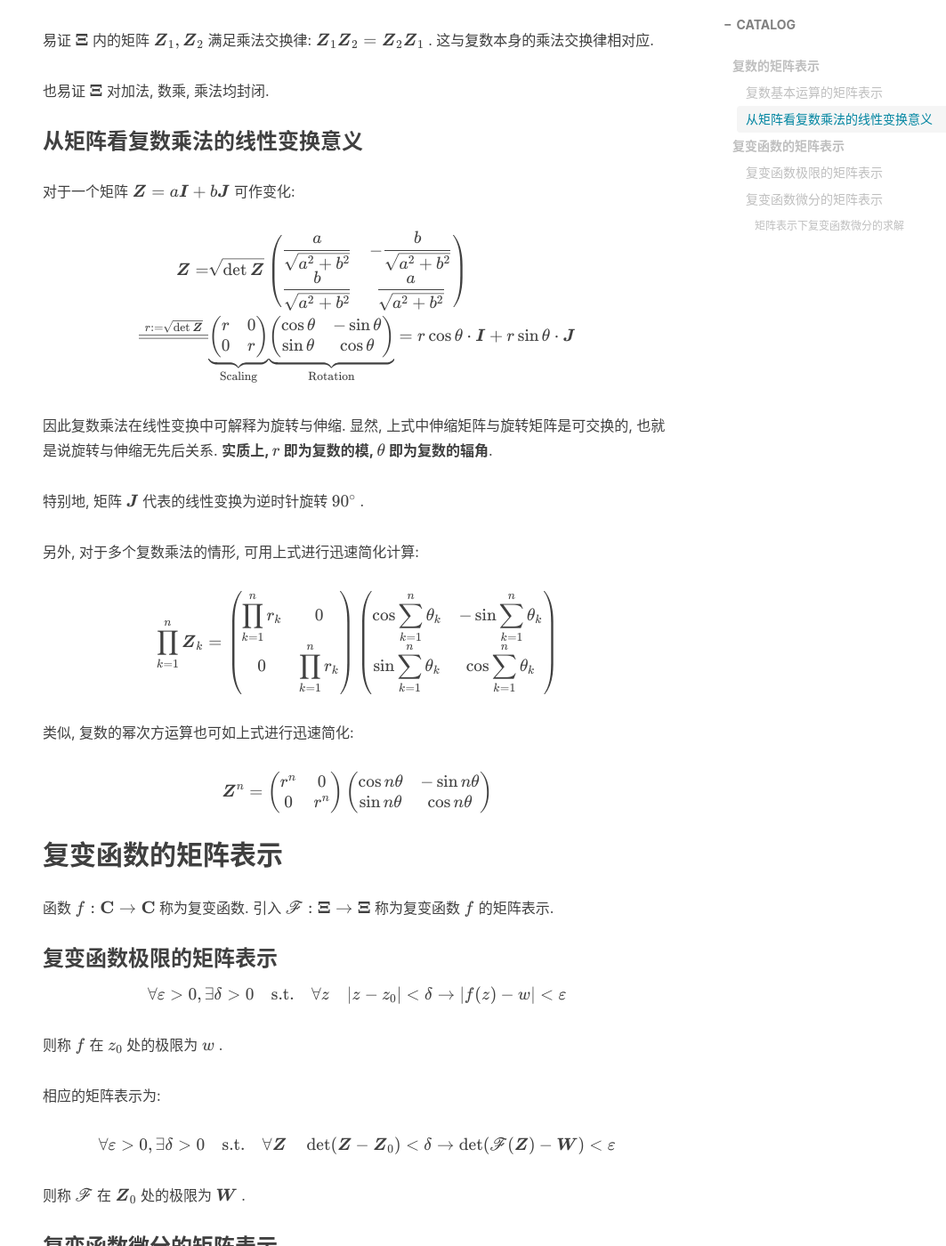
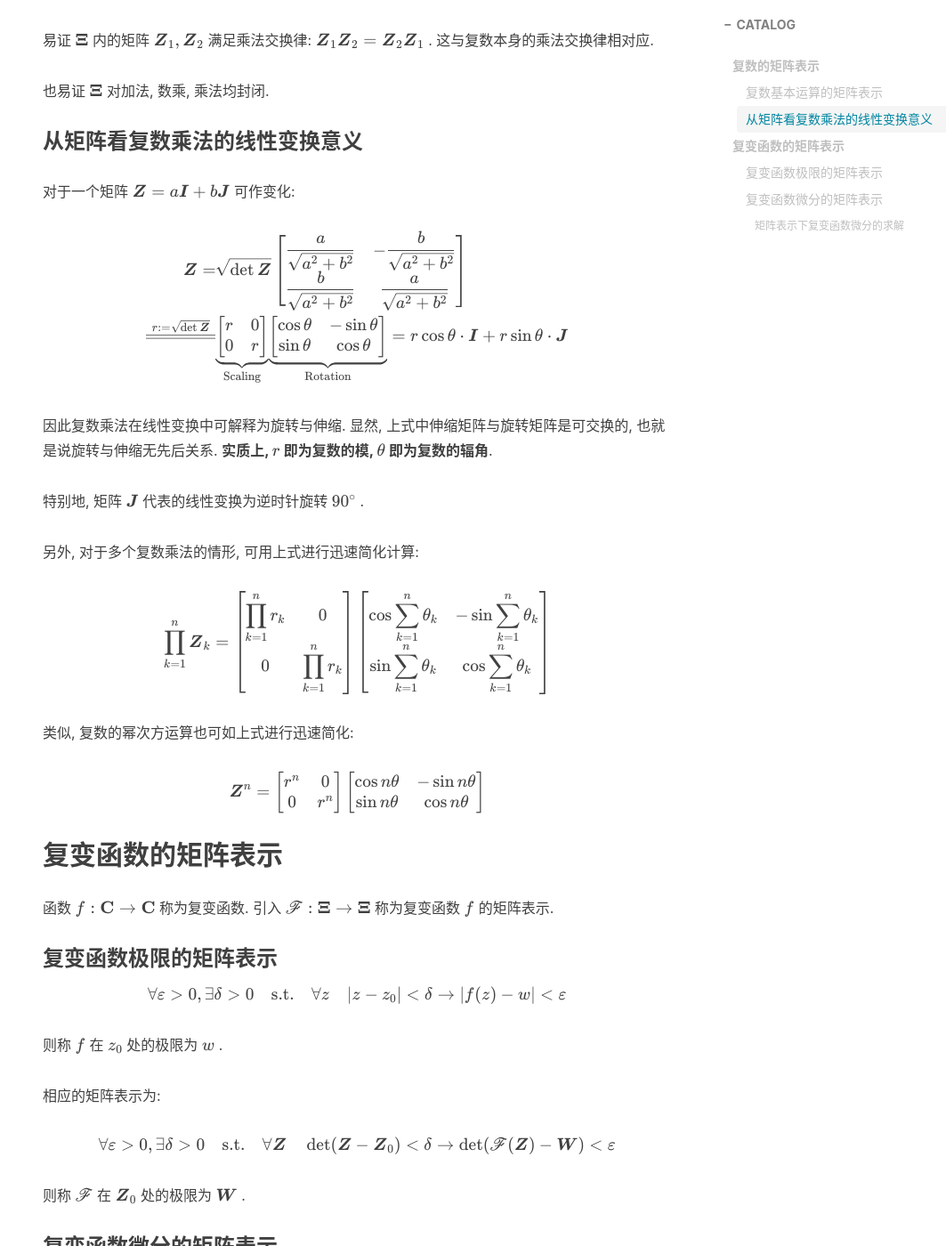
Before and after one commit to Coekjan/coekjan.github.io, a Jekyll site: the page built from _posts/Linear-Algebra/2021-02-04-Complex-Number-As-Matrix.md, in a window 1280 px wide and 1400 px high, scrolled down 1920 px. Shown: the whole window at 89% size, without its empty margins (217-1280 px from the left). Built offline with Jekyll 4.4.1, drawn with Linux system fonts in a browser that asks for light colours; nearby versions of some CDN libraries; comment, search, counter and statistics services are not loaded; some of the changed text lies outside the part shown.

Commit message:
Update 2021-02-04-Complex-Number-As-Matrix.md

```diff
--- a/_posts/Linear-Algebra/2021-02-04-Complex-Number-As-Matrix.md
+++ b/_posts/Linear-Algebra/2021-02-04-Complex-Number-As-Matrix.md
@@ -16,19 +16,19 @@ tags:
 引入实数 $1$ 对应的实部单位阵 $\bm{I}$ :
 
 $$
-\bm{I}=\begin{pmatrix}
+\bm{I}=\begin{bmatrix}
     1 & 0 \\
     0 & 1
-\end{pmatrix}
+\end{bmatrix}
 $$
 
 引入虚数 $i$ 对应的虚部单位阵 $\bm{J}$ :
 
 $$
-\bm{J}=\begin{pmatrix}
+\bm{J}=\begin{bmatrix}
     0 & -1 \\
     1 & 0
-\end{pmatrix}
+\end{bmatrix}
 $$
 
 > 矩阵 $\bm{J}$ 的线性变换含义是逆时针旋转 $90^\circ$ .
@@ -36,10 +36,10 @@ $$
 称复数 $z$ 对应的矩阵为 $\bm{Z}$ :
 
 $$
-\bm{Z}=\begin{pmatrix}
+\bm{Z}=\begin{bmatrix}
     a & -b \\
     b & a
-\end{pmatrix} = a\cdot\bm{I} + b\cdot\bm{J}
+\end{bmatrix} = a\cdot\bm{I} + b\cdot\bm{J}
 $$
 
 其中 $a$ 为 $z$ 的实部, $b$ 为 $z$ 的虚部.
@@ -47,10 +47,10 @@ $$
 令集合:
 
 $$
-\bm{\Xi}=\left\{\begin{pmatrix}
+\bm{\Xi}=\left\{\begin{bmatrix}
     a & -b \\
     b & a
-\end{pmatrix} \middle\vert a,b\in\bf{R} \right\}
+\end{bmatrix} \middle\vert a,b\in\bf{R} \right\}
 $$
 
 本质上, 构造了**双射** $\zeta : \bf{C}\rightarrow\Xi$ .
@@ -78,18 +78,18 @@ $z_1^{-1}=\vert z_1\vert^{-1}\cdot\overline{z_1}(z_1\neq0)$ | $\bm{Z}_1^{-1}=(\d
 
 $$
 \begin{aligned}
-    \bm{Z}=&\sqrt{\det\bm{Z}}\begin{pmatrix}
+    \bm{Z}=&\sqrt{\det\bm{Z}}\begin{bmatrix}
         \displaystyle\frac{a}{\sqrt{a^2+b^2}} & \displaystyle-\frac{b}{\sqrt{a^2+b^2}} \\
         \displaystyle\frac{b}{\sqrt{a^2+b^2}} & \displaystyle\frac{a}{\sqrt{a^2+b^2}}
-    \end{pmatrix}\\
-    \xlongequal{r:=\sqrt{\det\bm{Z}}}&\underbrace{\begin{pmatrix}
+    \end{bmatrix}\\
+    \xlongequal{r:=\sqrt{\det\bm{Z}}}&\underbrace{\begin{bmatrix}
         r & 0 \\
         0 & r
-    \end{pmatrix}}_{\text{Scaling}}
-    \underbrace{\begin{pmatrix}
+    \end{bmatrix}}_{\text{Scaling}}
+    \underbrace{\begin{bmatrix}
         \cos\theta & -\sin\theta \\
         \sin\theta & \cos\theta
-    \end{pmatrix}}_{\text{Rotation}}=r\cos\theta\cdot\bm{I}+r\sin\theta\cdot\bm{J}
+    \end{bmatrix}}_{\text{Rotation}}=r\cos\theta\cdot\bm{I}+r\sin\theta\cdot\bm{J}
 \end{aligned}
 $$
 
@@ -100,25 +100,25 @@ $$
 另外, 对于多个复数乘法的情形, 可用上式进行迅速简化计算:
 
 $$
-\prod_{k=1}^n\bm{Z}_k=\begin{pmatrix}
+\prod_{k=1}^n\bm{Z}_k=\begin{bmatrix}
     \displaystyle\prod_{k=1}^nr_k & 0 \\
     0 & \displaystyle\prod_{k=1}^nr_k
-\end{pmatrix}\begin{pmatrix}
+\end{bmatrix}\begin{bmatrix}
     \displaystyle\cos\sum_{k=1}^n\theta_k & -\displaystyle\sin\sum_{k=1}^n\theta_k \\
     \displaystyle\sin\sum_{k=1}^n\theta_k & \displaystyle\cos\sum_{k=1}^n\theta_k
-\end{pmatrix}
+\end{bmatrix}
 $$
 
 类似, 复数的幂次方运算也可如上式进行迅速简化:
 
 $$
-\bm{Z}^n=\begin{pmatrix}
+\bm{Z}^n=\begin{bmatrix}
     r^n & 0 \\
     0 & r^n
-\end{pmatrix}\begin{pmatrix}
+\end{bmatrix}\begin{bmatrix}
     \displaystyle\cos n\theta & -\displaystyle\sin n\theta \\
     \displaystyle\sin n\theta & \displaystyle\cos n\theta
-\end{pmatrix}
+\end{bmatrix}
 $$
 
 ## 复变函数的矩阵表示
@@ -166,58 +166,58 @@ $$
 命复变函数 $f(z)=u(x,y)+v(x,y)i$ , 其中 $x,y$ 分别为 $z$ 的实部与虚部, 则 $f$ 对应的矩阵表示为:
 
 $$
-\mathscr{F}(\bm{Z})=\begin{pmatrix}
+\mathscr{F}(\bm{Z})=\begin{bmatrix}
     u(x,y) & -v(x,y) \\
     v(x,y) & u(x,y)
-\end{pmatrix}
+\end{bmatrix}
 $$
 
 根据微分的矩阵表示:
 
 $$
 \begin{aligned}
-    &\begin{pmatrix}
+    &\begin{bmatrix}
         u(x_0+\Delta x,y_0+\Delta y) & -v(x_0+\Delta x,y_0+\Delta y) \\
         v(x_0+\Delta x,y_0+\Delta y) & u(x_0+\Delta x,y_0+\Delta y)
-    \end{pmatrix}-
-    \begin{pmatrix}
+    \end{bmatrix}-
+    \begin{bmatrix}
         u(x_0,y_0) & -v(x_0,y_0) \\
         v(x_0,y_0) & u(x_0,y_0)
-    \end{pmatrix}\\
-    =&\mathscr{F}'(\bm{Z}_0)\cdot\begin{pmatrix}
+    \end{bmatrix}\\
+    =&\mathscr{F}'(\bm{Z}_0)\cdot\begin{bmatrix}
         \Delta x & -\Delta y \\
         \Delta y & \Delta x
-    \end{pmatrix} + \bm{r}(\bm{\Delta Z})
+    \end{bmatrix} + \bm{r}(\bm{\Delta Z})
 \end{aligned}
 $$
 
 待定 $\mathscr{F}^{\prime}(\bm{Z}_0)$ 为
 
 $$
-\mathscr{F}'(\bm{Z}_0)=\begin{pmatrix}
+\mathscr{F}'(\bm{Z}_0)=\begin{bmatrix}
     \Re & -\Im \\
     \Im & \Re
-\end{pmatrix}
+\end{bmatrix}
 $$
 
 记 $\Delta u:=u(x_0+\Delta x,y_0+\Delta y)-u(x_0,y_0),\Delta v:=v(x_0+\Delta x,y_0+\Delta y)-v(x_0,y_0)$ , 得:
 
 $$
 \begin{aligned}
-    \begin{pmatrix}
+    \begin{bmatrix}
         \Delta u & -\Delta v \\
         \Delta v & \Delta u
-    \end{pmatrix}&=\begin{pmatrix}
+    \end{bmatrix}&=\begin{bmatrix}
         \Re & -\Im \\
         \Im & \Re
-    \end{pmatrix}\begin{pmatrix}
+    \end{bmatrix}\begin{bmatrix}
         \Delta x & -\Delta y \\
         \Delta y & \Delta x
-    \end{pmatrix}+\bm{r}(\bm{\Delta Z})\\
-    &=\begin{pmatrix}
+    \end{bmatrix}+\bm{r}(\bm{\Delta Z})\\
+    &=\begin{bmatrix}
         \Re\Delta x-\Im\Delta y & -(\Re\Delta y+\Im\Delta x) \\
         \Re\Delta y+\Im\Delta x & \Re\Delta x-\Im\Delta y
-    \end{pmatrix}+\bm{r}(\bm{\Delta Z})
+    \end{bmatrix}+\bm{r}(\bm{\Delta Z})
 \end{aligned}
 $$
 
@@ -250,29 +250,29 @@ $$
 因此:
 
 $$
-\mathscr{F}'(\bm{Z}_0)=\begin{pmatrix}
+\mathscr{F}'(\bm{Z}_0)=\begin{bmatrix}
     \Re & -\Im \\
     \Im & \Re
-\end{pmatrix}\qquad\left(\left.\frac{\partial u}{\partial x}\right\vert_{x=x_0}=\Re=\left.\frac{\partial v}{\partial y}\right\vert_{y=y_0},\:\left.-\frac{\partial u}{\partial y}\right\vert_{y=y_0}=\Im=\left.\frac{\partial v}{\partial x}\right\vert_{x=x_0}\right)
+\end{bmatrix}\qquad\left(\left.\frac{\partial u}{\partial x}\right\vert_{x=x_0}=\Re=\left.\frac{\partial v}{\partial y}\right\vert_{y=y_0},\:\left.-\frac{\partial u}{\partial y}\right\vert_{y=y_0}=\Im=\left.\frac{\partial v}{\partial x}\right\vert_{x=x_0}\right)
 $$
 
 利用这个结论, 还可以得到一个更普适的计算方式:
 
 $$
-\mathscr{F}'(\bm{Z}_0)=\left.\begin{pmatrix}
+\mathscr{F}'(\bm{Z}_0)=\left.\begin{bmatrix}
     \displaystyle\frac{\partial u}{\partial x} & \displaystyle\frac{\partial u}{\partial y} \\\\
     \displaystyle\frac{\partial v}{\partial x} & \displaystyle\frac{\partial v}{\partial y}
-\end{pmatrix}\right\vert_{(x,y)=(x_0,y_0)}\quad(\text{Jacobi Matrix})
+\end{bmatrix}\right\vert_{(x,y)=(x_0,y_0)}\quad(\text{Jacobi Matrix})
 $$
 
 > 若把复变函数 $f(z)=u(x,y)+v(x,y)i$ 写作向量值函数:
 >
 > $$
-> f(\vec z)=f\begin{pmatrix}
+> f(\vec z)=f\begin{bmatrix}
 >     x \\ y
-> \end{pmatrix}=\begin{pmatrix}
+> \end{bmatrix}=\begin{bmatrix}
 >     u(x,y) \\ v(x,y)
-> \end{pmatrix}
+> \end{bmatrix}
 > $$
 >
 > 则该 $\text{Jacobi Matrix}$ 正是对应的 $\bm{J} f(\vec z_0)$ 矩阵.
```
